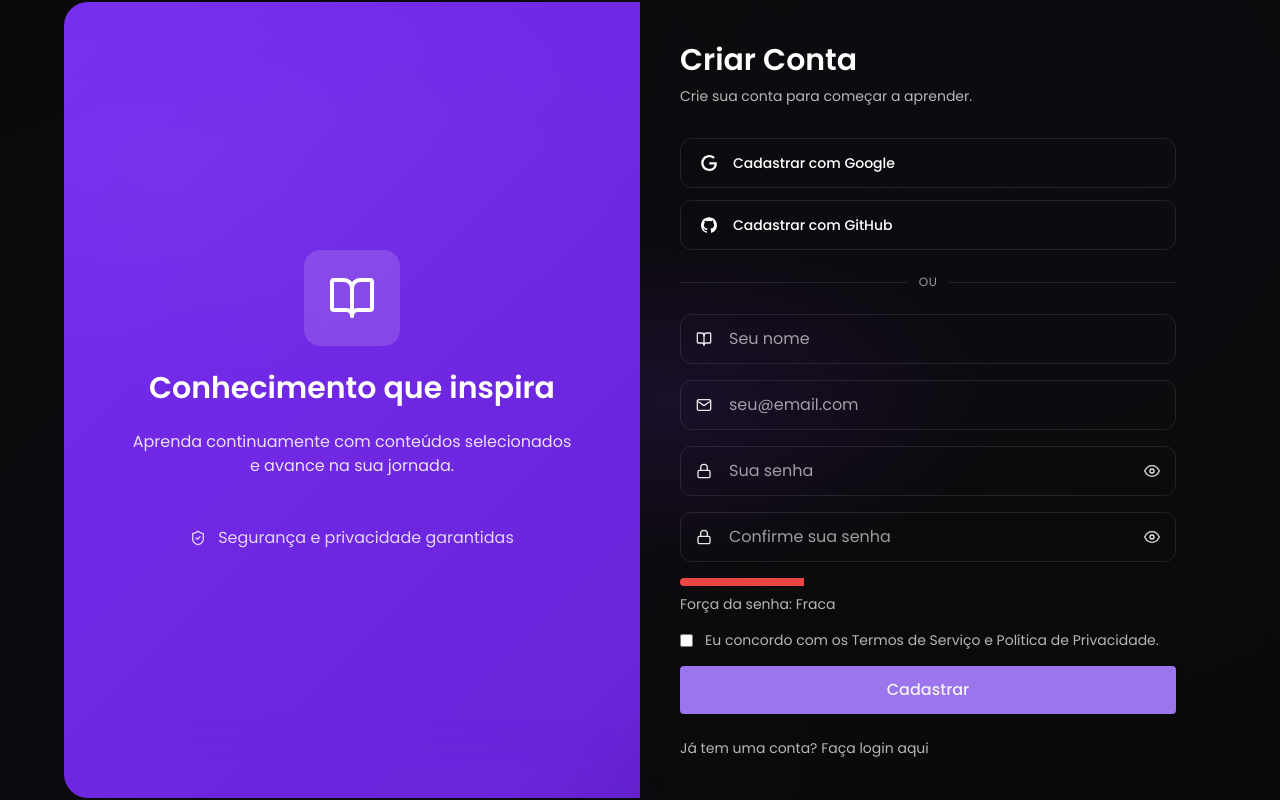
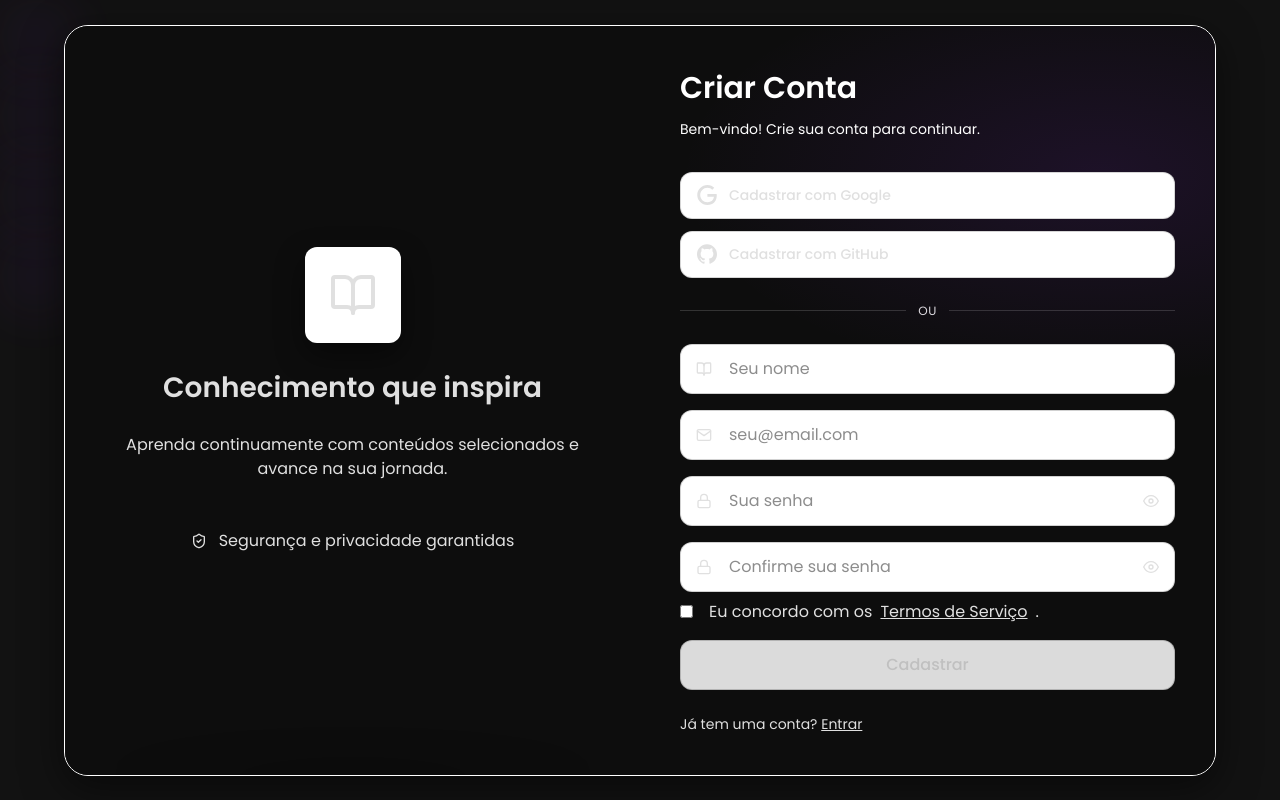
Before and after one commit to kalebzaki4/Estuda-Mais, a React (Vite) app in the folder frontend/: page /signup in a window 1280 px wide. Built offline with nearby package versions, Linux system fonts and the light colour scheme.

Commit message:
Update Signup.jsx

```diff
--- a/frontend/src/pages/Signup.jsx
+++ b/frontend/src/pages/Signup.jsx
@@ -1,36 +1,11 @@
-import React, { useState, useEffect } from 'react'
+import { useState, useEffect } from 'react'
 import { useNavigate } from 'react-router-dom'
 import { LuBookOpen, LuShieldCheck } from 'react-icons/lu'
 import { FiMail, FiLock, FiEye, FiEyeOff } from 'react-icons/fi'
 import { SiGoogle, SiGithub } from 'react-icons/si'
 import { useAuth } from '../contexts/AuthContextCore.js'
-import styles from '../styles/Signup.module.css'
-
-// const brandPurple = '#7b2ff7'
-
-class SignupErrorBoundary extends React.Component {
-  constructor(props) {
-    super(props)
-    this.state = { hasError: false }
-  }
-  static getDerivedStateFromError() {
-    return { hasError: true }
-  }
-  componentDidCatch() {}
-  render() {
-    if (this.state.hasError) {
-      return (
-        <main className="min-h-screen w-full grid place-items-center bg-[#0a0a0a] text-white">
-          <div>
-            <h1 className="text-2xl font-semibold">Ocorreu um erro</h1>
-            <p className="mt-2 text-white/70">Tente recarregar a página.</p>
-          </div>
-        </main>
-      )
-    }
-    return this.props.children
-  }
-}
+import styles from '../styles/Login.module.css'
+import { motion, AnimatePresence } from 'framer-motion'
 
 export default function Signup() {
   const { register } = useAuth()
@@ -156,94 +131,91 @@ export default function Signup() {
   }
 
   return (
-    <SignupErrorBoundary>
-    <main className="page-radial-animated page-login min-h-screen w-full grid place-items-center px-4 relative">
-      <div className="background-elements">
-        <div className="floating-orbs">
-          <div className="floating-orb"></div>
-          <div className="floating-orb"></div>
-          <div className="floating-orb"></div>
-          <div className="floating-orb"></div>
+    <motion.main
+      className={`page-login ${styles.loginPage} ${styles.pageRoot}`}
+      initial={{ opacity: 0, y: -50, rotateX: 15 }}
+      animate={{ opacity: 1, y: 0, rotateX: 0 }}
+      exit={{ opacity: 0, y: -50, rotateX: 15 }}
+      transition={{ duration: 0.8, ease: "easeOut", delay: 0.2 }}
+    >
+      <div className={styles.backgroundElements}>
+        <div className={styles.floatingOrbs}>
+          <div className={styles.floatingOrb}></div>
+          <div className={styles.floatingOrb}></div>
+          <div className={styles.floatingOrb}></div>
+          <div className={styles.floatingOrb}></div>
         </div>
-          <div className="particles">
-          <div className={`particle ${styles.particle1}`}></div>
-          <div className={`particle ${styles.particle2}`}></div>
-          <div className={`particle ${styles.particle3}`}></div>
-          <div className={`particle ${styles.particle4}`}></div>
-          <div className={`particle ${styles.particle5}`}></div>
-          <div className={`particle ${styles.particle6}`}></div>
-          <div className={`particle ${styles.particle7}`}></div>
-          <div className={`particle ${styles.particle8}`}></div>
-          <div className={`particle ${styles.particle9}`}></div>
+        <div className={styles.particles}>
+          <div className={`${styles.particle} ${styles.particleWhite} ${styles.particle1}`}></div>
+          <div className={`${styles.particle} ${styles.particleWhite} ${styles.particle2}`}></div>
+          <div className={`${styles.particle} ${styles.particleWhite} ${styles.particle3}`}></div>
+          <div className={`${styles.particle} ${styles.particleWhite} ${styles.particle4}`}></div>
+          <div className={`${styles.particle} ${styles.particleWhite} ${styles.particle5}`}></div>
+          <div className={`${styles.particle} ${styles.particleWhite} ${styles.particle6}`}></div>
+          <div className={`${styles.particle} ${styles.particleWhite} ${styles.particle7}`}></div>
+          <div className={`${styles.particle} ${styles.particleWhite} ${styles.particle8}`}></div>
+          <div className={`${styles.particle} ${styles.particleWhite} ${styles.particle9}`}></div>
         </div>
       </div>
 
-      <div className={`absolute -z-0 w-[min(92vw,80rem)] h-[min(38vw,28rem)] card-ambient-glow ${styles.cardAmbientGlow}`} aria-hidden="true" />
+      <div className={styles.loginAmbientGlow} aria-hidden="true" />
 
       <section
         aria-label="Painel de autenticação"
-        className="relative w-full max-w-6xl grid grid-cols-1 md:grid-cols-2 rounded-3xl shadow-soft overflow-hidden bg-surface-800 animate-fade-in"
+        className={`${styles.loginPanelRoot} ${styles.loginPanel} animate-fade-in`}
       >
-        <div className="pointer-events-none absolute inset-0 texture-subtle" aria-hidden="true" />
+        <div className={styles.textureSubtle} aria-hidden="true" />
 
-        <div
-          className={`hidden md:flex relative items-center justify-center p-10 animated-gradient ${styles.animatedGradient}`}
-        >
-          <div className={`absolute inset-0 opacity-20 ${styles.panelOverlay}`} aria-hidden="true" />
+        <div className={styles.leftPanel}>
+          <div className={styles.panelOverlayWrap} aria-hidden="true" />
 
-          <div className="relative z-10 flex flex-col items-center text-center gap-6">
-            <div className="w-24 h-24 rounded-2xl bg-white/15 backdrop-blur-sm flex items-center justify-center shadow-glow breathing">
-              <LuBookOpen size={48} className="text-white" aria-hidden="true" />
+          <div className={styles.leftPanelContent}>
+            <div className={styles.heroIcon}>
+              <LuBookOpen size={48} className={styles.iconBlack} aria-hidden="true" />
             </div>
 
-            <h2 className="text-white text-3xl font-semibold animate-slide-in-up">Conhecimento que inspira</h2>
-            <p className="text-white/85 max-w-md animate-slide-in-up delay-100">
+            <h2 className={styles.heroTitle}>Conhecimento que inspira</h2>
+            <p className={styles.heroLead}>
               Aprenda continuamente com conteúdos selecionados e avance na sua jornada.
             </p>
 
-            <div className="mt-6 flex items-center gap-3 text-white/80 animate-slide-in-up delay-200">
+            <div className={styles.heroInfo}>
               <LuShieldCheck aria-hidden="true" />
               <span>Segurança e privacidade garantidas</span>
             </div>
           </div>
 
-          {/* Sutil glow na base do card */}
-          <div className={`absolute -bottom-8 left-1/2 -translate-x-1/2 w-[85%] h-16 rounded-full ${styles.shadowHalo}`} aria-hidden="true" />
+          <div className={`${styles.haloWrap} ${styles.shadowHalo}`} aria-hidden="true" />
         </div>
 
-        {/* Coluna Direita — Formulário Dark Mode */}
-        <div className="relative p-8 sm:p-10 animate-slide-in-up">
-          {/* Iluminação ambiente roxa suave */}
-          <div className="absolute inset-0 ambient-radial pointer-events-none" aria-hidden="true" />
+        <div className={`${styles.rightPanel} animate-slide-in-up`}>
+          <div className={`${styles.rightPanelOverlayWrap} ${styles.rightPanelOverlay}`} aria-hidden="true" />
 
-          <header className="mb-8 relative z-10">
-            <h1 className="text-3xl font-semibold text-white">Criar Conta</h1>
-            <p className="mt-2 text-sm text-white/70">Crie sua conta para começar a aprender.</p>
+          <header className={`${styles.header} ${styles.relativeZ10}`}>
+            <h1 className={styles.title}>Criar Conta</h1>
+            <p className={styles.subtitle}>Bem-vindo! Crie sua conta para continuar.</p>
             {errors.general && (
-              <div className="mt-4 p-3 bg-red-800 text-white text-sm rounded-lg shadow-soft" role="alert">
+              <div className={`${styles.errorMessageLight} ${styles.errorAlert}`} role="alert">
                 {errors.general}
               </div>
             )}
           </header>
 
-          {/* Social Login */}
-          <div className="relative z-10 grid grid-cols-1 gap-3 animate-slide-in-up delay-200">
-            <SocialButton icon={<SiGoogle className="social-icon text-white" aria-hidden="true" />} label="Cadastrar com Google" />
-            <SocialButton icon={<SiGithub className="social-icon text-white" aria-hidden="true" />} label="Cadastrar com GitHub" />
+          <div className={`${styles.relativeZ10} ${styles.socialGrid} animate-slide-in-up delay-200`}>
+            <SocialButton icon={<SiGoogle className={styles.socialIcon} aria-hidden="true" />} label="Cadastrar com Google" onClick={() => window.location.href = 'http://localhost:8080/oauth2/authorization/google'} />
+            <SocialButton icon={<SiGithub className={styles.socialIcon} aria-hidden="true" />} label="Cadastrar com GitHub" onClick={() => window.location.href = 'http://localhost:8080/oauth2/authorization/github'} />
           </div>
 
-          {/* Divisor */}
           <Divider label="Ou" />
 
-          {/* Form */}
           <form
             onSubmit={handleSubmit}
-            className="relative z-10 space-y-4"
+            className={`${styles.form} ${styles.relativeZ10} ${styles.spaceY4}`}
             aria-label="Formulário de cadastro"
           >
             <div>
               <label htmlFor="name" className="sr-only">Nome</label>
-              <div className="relative">
+              <div className={styles.inputWrapper}>
                 <input
                   id="name"
                   name="name"
@@ -256,20 +228,20 @@ export default function Signup() {
                   value={name}
                   onChange={(e) => setName(e.target.value)}
                   onBlur={() => setTouched(t => ({ ...t, name: true }))}
-                  className={`input-focus-glow w-full rounded-xl bg-surface-900 text-white placeholder:text-white/60 border ${touched.name && errors.name ? 'border-red-500 focus:border-red-500' : 'border-white/10 focus:border-brand-500'} focus:outline-none transition-[border,opacity] duration-300 px-4 py-3 pl-12`}
+                  className={`${styles.inputBase} ${styles.inputLight} ${touched.name && errors.name ? styles.inputLightError : ''} ${styles.placeholderLight}`}
                 />
-                <span className="absolute left-4 top-1/2 -translate-y-1/2">
-                  <LuBookOpen className="text-white/90" aria-hidden="true" />
+                <span className={styles.inputIcon}>
+                  <LuBookOpen className={styles.iconBlack} aria-hidden="true" />
                 </span>
               </div>
               {touched.name && errors.name ? (
-                <p id="name-error" role="alert" className="mt-2 text-sm text-red-400">{errors.name}</p>
+                <p id="name-error" role="alert" className={styles.fieldError}>{errors.name}</p>
               ) : null}
             </div>
 
             <div>
               <label htmlFor="email" className="sr-only">Email</label>
-              <div className="relative">
+              <div className={styles.inputWrapper}>
                 <input
                   id="email"
                   name="email"
@@ -282,20 +254,20 @@ export default function Signup() {
                   value={email}
                   onChange={(e) => setEmail(e.target.value)}
                   onBlur={() => setTouched(t => ({ ...t, email: true }))}
-                  className={`input-focus-glow w-full rounded-xl bg-surface-900 text-white placeholder:text-white/60 border ${touched.email && errors.email ? 'border-red-500 focus:border-red-500' : 'border-white/10 focus:border-brand-500'} focus:outline-none transition-[border,opacity] duration-300 px-4 py-3 pl-12`}
+                  className={`${styles.inputBase} ${styles.inputLight} ${touched.email && errors.email ? styles.inputLightError : ''} ${styles.placeholderLight}`}
                 />
-                <span className="absolute left-4 top-1/2 -translate-y-1/2">
-                  <FiMail className="text-white/90" aria-hidden="true" />
+                <span className={styles.inputIcon}>
+                  <FiMail className={styles.iconBlack} aria-hidden="true" />
                 </span>
               </div>
               {touched.email && errors.email ? (
-                <p id="email-error" role="alert" className="mt-2 text-sm text-red-400">{errors.email}</p>
+                <p id="email-error" role="alert" className={styles.fieldError}>{errors.email}</p>
               ) : null}
             </div>
 
             <div>
               <label htmlFor="password" className="sr-only">Senha</label>
-              <div className="relative">
+              <div className={styles.inputWrapper}>
                 <input
                   id="password"
                   name="password"
@@ -308,26 +280,48 @@ export default function Signup() {
                   value={password}
                   onChange={(e) => setPassword(e.target.value)}
                   onBlur={() => setTouched(t => ({ ...t, password: true }))}
-                  className={`input-focus-glow w-full rounded-xl bg-surface-900 text-white placeholder:text-white/60 border ${touched.password && errors.password ? 'border-red-500 focus:border-red-500' : 'border-white/10 focus:border-brand-500'} focus:outline-none transition-[border,opacity] duration-300 px-4 py-3 pl-12 pr-12`}
+                  className={`${styles.inputBase} ${styles.inputLight} ${touched.password && errors.password ? styles.inputLightError : ''} ${styles.placeholderLight}`}
                 />
-                <FiLock className="absolute left-4 top-1/2 -translate-y-1/2 text-white/90" aria-hidden="true" />
+                <FiLock className={`${styles.inputIcon} ${styles.iconBlack}`} aria-hidden="true" />
                 <button
                   type="button"
                   onClick={() => setShowPassword(v => !v)}
                   aria-label={showPassword ? 'Ocultar senha' : 'Mostrar senha'}
-                  className="absolute right-4 top-1/2 -translate-y-1/2 text-white/90 hover:text-white transition-colors"
+                  className={styles.inputAction}
                 >
-                  {showPassword ? <FiEyeOff /> : <FiEye />}
+                  <AnimatePresence mode="wait" initial={false}>
+                    {showPassword ? (
+                      <motion.span
+                        key="eye-off"
+                        initial={{ opacity: 0, scale: 0.8 }}
+                        animate={{ opacity: 1, scale: 1 }}
+                        exit={{ opacity: 0, scale: 0.8 }}
+                        transition={{ duration: 0.15 }}
+                      >
+                        <FiEyeOff className={styles.iconBlack} />
+                      </motion.span>
+                    ) : (
+                      <motion.span
+                        key="eye-on"
+                        initial={{ opacity: 0, scale: 0.8 }}
+                        animate={{ opacity: 1, scale: 1 }}
+                        exit={{ opacity: 0, scale: 0.8 }}
+                        transition={{ duration: 0.15 }}
+                      >
+                        <FiEye className={styles.iconBlack} />
+                      </motion.span>
+                    )}
+                  </AnimatePresence>
                 </button>
               </div>
               {touched.password && errors.password ? (
-                <p id="password-error" role="alert" className="mt-2 text-sm text-red-400">{errors.password}</p>
+                <p id="password-error" role="alert" className={styles.fieldError}>{errors.password}</p>
               ) : null}
             </div>
 
             <div>
               <label htmlFor="confirm-password" className="sr-only">Confirmar Senha</label>
-              <div className="relative">
+              <div className={styles.inputWrapper}>
                 <input
                   id="confirm-password"
                   name="confirm-password"
@@ -340,96 +334,105 @@ export default function Signup() {
                   value={confirmPassword}
                   onChange={(e) => setConfirmPassword(e.target.value)}
                   onBlur={() => setTouched(t => ({ ...t, confirmPassword: true }))}
-                  className={`input-focus-glow w-full rounded-xl bg-surface-900 text-white placeholder:text-white/60 border ${touched.confirmPassword && errors.confirmPassword ? 'border-red-500 focus:border-red-500' : 'border-white/10 focus:border-brand-500'} focus:outline-none transition-[border,opacity] duration-300 px-4 py-3 pl-12 pr-12`}
+                  className={`${styles.inputBase} ${styles.inputLight} ${touched.confirmPassword && errors.confirmPassword ? styles.inputLightError : ''} ${styles.placeholderLight}`}
                 />
-                <FiLock className="absolute left-4 top-1/2 -translate-y-1/2 text-white/90" aria-hidden="true" />
+                <FiLock className={`${styles.inputIcon} ${styles.iconBlack}`} aria-hidden="true" />
                 <button
                   type="button"
                   onClick={() => setShowConfirmPassword(v => !v)}
                   aria-label={showConfirmPassword ? 'Ocultar senha' : 'Mostrar senha'}
-                  className="absolute right-4 top-1/2 -translate-y-1/2 text-white/90 hover:text-white transition-colors"
+                  className={styles.inputAction}
                 >
-                  {showConfirmPassword ? <FiEyeOff /> : <FiEye />}
+                  <AnimatePresence mode="wait" initial={false}>
+                    {showConfirmPassword ? (
+                      <motion.span
+                        key="eye-off-confirm"
+                        initial={{ opacity: 0, scale: 0.8 }}
+                        animate={{ opacity: 1, scale: 1 }}
+                        exit={{ opacity: 0, scale: 0.8 }}
+                        transition={{ duration: 0.15 }}
+                      >
+                        <FiEyeOff className={styles.iconBlack} />
+                      </motion.span>
+                    ) : (
+                      <motion.span
+                        key="eye-on-confirm"
+                        initial={{ opacity: 0, scale: 0.8 }}
+                        animate={{ opacity: 1, scale: 1 }}
+                        exit={{ opacity: 0, scale: 0.8 }}
+                        transition={{ duration: 0.15 }}
+                      >
+                        <FiEye className={styles.iconBlack} />
+                      </motion.span>
+                    )}
+                  </AnimatePresence>
                 </button>
               </div>
               {touched.confirmPassword && errors.confirmPassword ? (
-                <p id="confirm-password-error" role="alert" className="mt-2 text-sm text-red-400">{errors.confirmPassword}</p>
+                <p id="confirm-password-error" role="alert" className={styles.fieldError}>{errors.confirmPassword}</p>
               ) : null}
             </div>
 
-            {/* Password Strength Indicator */}
-            <div className="relative z-10 animate-slide-in-up delay-300">
-              <div className="h-2 w-full rounded-full bg-surface-900 overflow-hidden">
-                <div className="h-full transition-all duration-500 ease-out">
-                  {/* replace inline width with a class bucket */}
-                  <div className={passwordStrength < 40 ? styles.strengthFillLow : passwordStrength < 70 ? styles.strengthFillMedium : styles.strengthFillHigh} />
-                </div>
-              </div>
-              <p className="mt-2 text-sm text-white/70">Força da senha: {getPasswordStrengthText(passwordStrength)}</p>
-            </div>
-
-            {/* Terms of Service Checkbox */}
-            <div className="relative z-10 flex items-start gap-3 animate-slide-in-up delay-400">
+            <div className={styles.rowBetween}>
+              <label className={`inline-flex ${styles.rememberLabel}`} htmlFor="terms">
                 <input
                   type="checkbox"
                   id="terms"
                   name="terms"
                   checked={termsAccepted}
                   onChange={(e) => setTermsAccepted(e.target.checked)}
-                className="mt-1 rounded-md border-white/20 bg-surface-900 text-brand-500 focus:ring-brand-500"
                 />
-              <label htmlFor="terms" className="text-sm text-white/70">
-                Eu concordo com os <a href="#" className="text-brand-300 hover:text-brand-200">Termos de Serviço</a> e <a href="#" className="text-brand-300 hover:text-brand-200">Política de Privacidade</a>.
+                Eu concordo com os <a href="#" className={styles.link}>Termos de Serviço</a>.
               </label>
             </div>
 
             {errors.general && (
-              <p role="alert" className="mt-2 text-sm text-red-400">{errors.general}</p>
+              <p role="alert" className={styles.fieldError}>{errors.general}</p>
             )}
 
             <button
               type="submit"
               disabled={loading || !termsAccepted}
-              className={`pressable ripple w-full rounded-xl text-white font-medium py-3 transition-all duration-300 flex items-center justify-center gap-2 shadow-soft hover:shadow-lg btn-primary bg-brand-500 hover:bg-brand-600`}
+              className={`${styles.submitButton} ${styles.submitFull}`}
               data-testid="submit-signup"
             >
               {loading ? (
-                <span className="inline-block w-5 h-5 border-2 border-white/60 border-t-transparent rounded-full animate-spin" aria-hidden="true" />
+                <span className={styles.submitSpinner} aria-hidden="true" />
               ) : null}
               <span>{loading ? 'Cadastrando...' : 'Cadastrar'}</span>
             </button>
           </form>
 
-          <p className="mt-6 text-sm text-white/70 relative z-10 animate-fade-in delay-300">
+          <p className={`${styles.footerText} ${styles.relativeZ10}`}>
             Já tem uma conta?{' '}
-            <a href="/login" className="text-brand-300 hover:text-brand-200">Faça login aqui</a>
+            <a href="/login" className={styles.link}>Entrar</a>
           </p>
         </div>
       </section>
-    </main>
-    </SignupErrorBoundary>
+    </motion.main>
   )
 }
 
-function SocialButton({ icon, label }) {
+function SocialButton({ icon, label, onClick }) {
   return (
     <button
       type="button"
-      className="social-btn w-full flex items-center gap-3 rounded-xl bg-surface-900 text-white px-4 py-3 border border-white/10 hover:border-white/20 hover:shadow-soft transition-[colors,box-shadow] duration-300 animate-slide-in-up"
+      className={`${styles.socialButton} ${styles.socialBtn}`}
       aria-label={label}
+      onClick={onClick}
     >
-      <span className="inline-flex items-center justify-center w-6 h-6">{icon}</span>
-      <span className="text-sm font-medium">{label}</span>
+      <span className={styles.socialIcon}>{icon}</span>
+      <span className={styles.socialLabel}>{label}</span>
     </button>
   )
 }
 
 function Divider({ label }) {
   return (
-    <div className="my-6 flex items-center gap-3 animate-fade-in delay-200" aria-hidden="true">
-      <div className="h-px w-full bg-white/10" />
-      <span className="text-white/60 text-xs uppercase tracking-wider">{label}</span>
-      <div className="h-px w-full bg-white/10" />
+    <div className={styles.dividerWrap} aria-hidden="true">
+      <div className={styles.dividerLine} />
+      <span className={styles.dividerLabel}>{label}</span>
+      <div className={styles.dividerLine} />
     </div>
   )
 }
```
Lines whose indentation alone changed are shown as unchanged.
